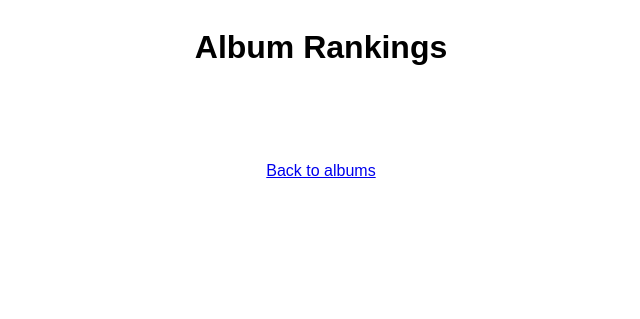
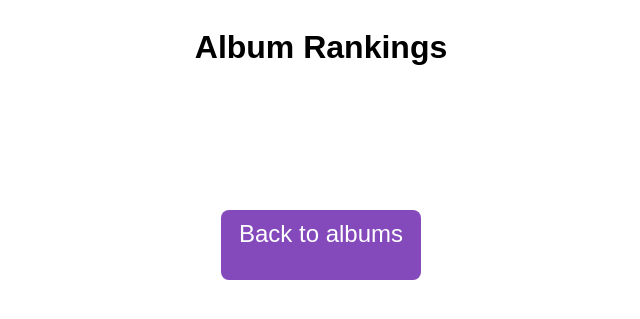
Before and after one commit to firangizg/taylor-swift, a Flask app: page /rankings in a window 1280 px wide. Shown: the top 319 px of the page, without its empty margins (319-959 px from the left). Run offline with Flask 3, Linux system fonts and the light colour scheme.

Commit message:
back button

```diff
--- a/static/styles.css
+++ b/static/styles.css
@@ -110,3 +110,24 @@ body {
         justify-content: center;
     }
 }
+
+
+.back-button {
+    display: block;
+    width: 200px;
+    height: 50px;
+    margin: 2em auto;
+    font-size: 1.5em;
+    background-color: #8449BB;
+    color: white;
+    border: none;
+    border-radius: 8px;
+    cursor: pointer;
+    text-decoration: none;
+    text-align: center;
+    padding: 10px 0;
+}
+
+.back-button:hover {
+    background-color: #673299;
+}
```
